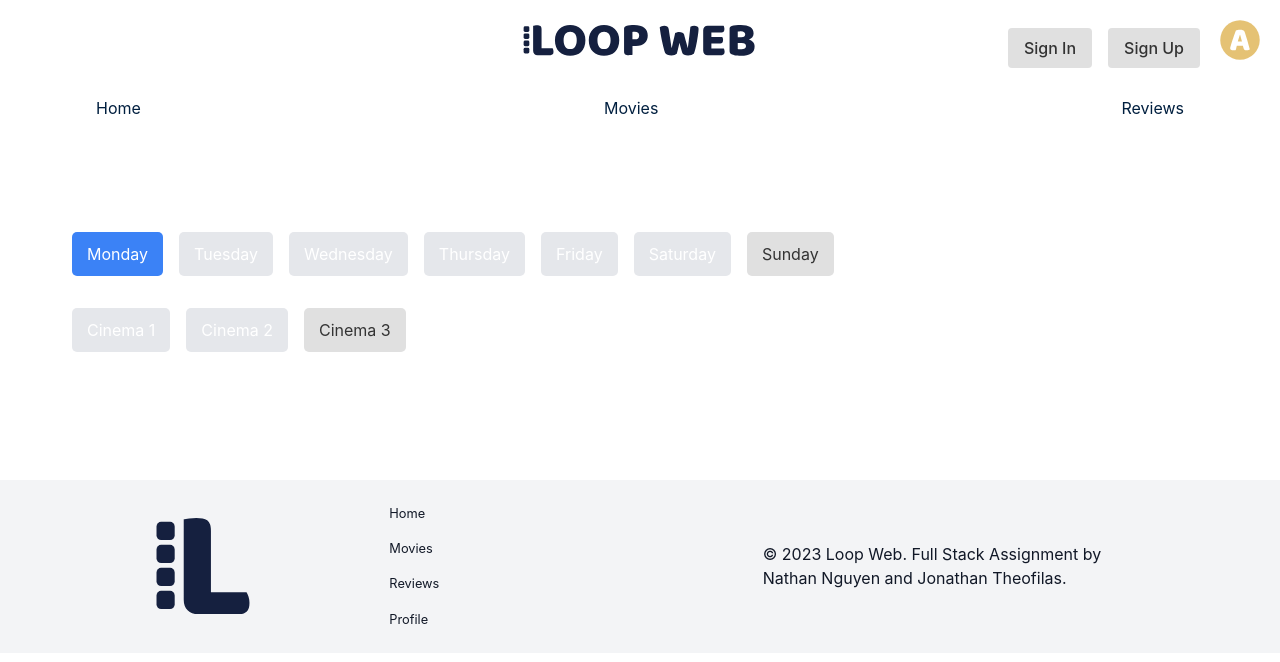
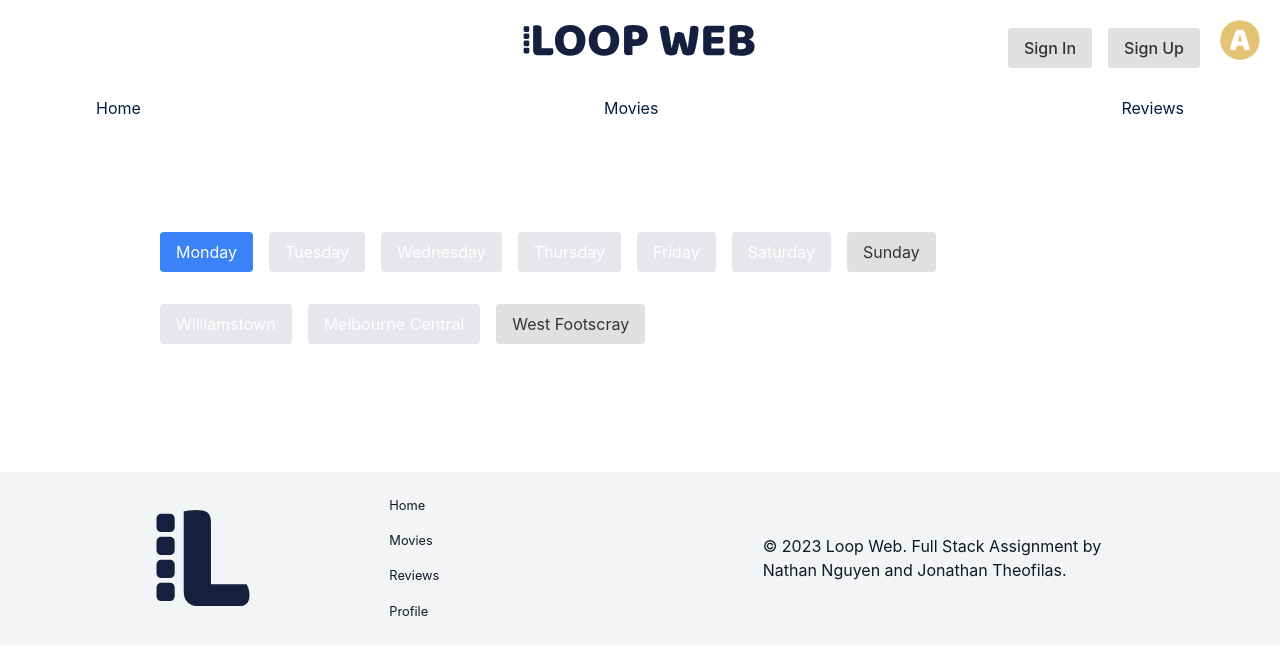
Before and after one commit to barthollomew/loop-web, a React (Create React App) app: page /movies in a window 1280 px wide. Both pictures are taken after a click on the button "Monday". Shown: the top 662 px of the page. Built offline with nearby package versions, Linux system fonts and the light colour scheme.

Commit message:
Added working movie times and dates

```diff
--- a/src/components/Movies/Movies.js
+++ b/src/components/Movies/Movies.js
@@ -1,14 +1,13 @@
-import React, { useState } from 'react';
-import { Link, useNavigate } from 'react-router-dom';
-import './Movies.css';
-import ReviewModal from '../Reviews/ReviewModal';
+import React, { useState } from "react";
+import { Link, useNavigate } from "react-router-dom";
+import ReviewModal from "../Reviews/ReviewModal";
+import "./Movies.css";
 
 const Movies = () => {
   const [selectedDay, setSelectedDay] = useState(null);
   const [selectedCinema, setSelectedCinema] = useState(null);
-
   const [showReviewModal, setShowReviewModal] = useState(false);
-    const [currentMovieForReview, setCurrentMovieForReview] = useState('');
+  const [currentMovieForReview, setCurrentMovieForReview] = useState("");
 
   const handleOpenReview = (movieTitle) => {
     setCurrentMovieForReview(movieTitle);
@@ -16,9 +15,9 @@ const Movies = () => {
   };
 
   const isUserAuthenticated = () => {
-        const currentUser = JSON.parse(localStorage.getItem('currentUser') || '{}');
+    const currentUser = JSON.parse(localStorage.getItem("currentUser") || "{}");
     return Boolean(currentUser.name);
-    }
+  };
 
   const navigate = useNavigate();
 
@@ -28,32 +27,88 @@ const Movies = () => {
     } else {
       navigate("/SignIn");
     }
-    }
+  };
 
+  const days = [
+    "Monday",
+    "Tuesday",
+    "Wednesday",
+    "Thursday",
+    "Friday",
+    "Saturday",
+    "Sunday",
+  ];
+  const cinemas = ["Williamstown", "Melbourne Central", "West Footscray"];
 
-    const days = ["Monday", "Tuesday", "Wednesday", "Thursday", "Friday", "Saturday", "Sunday"];
-    const cinemas = ["Cinema 1", "Cinema 2", "Cinema 3"];
   const movies = [
     {
-            title: "Movie 1",
-            sessionTimes: ["10:00", "12:30", "15:00", "18:00"],
-            imgSrc: "path/to/placeholder/image1.png"
+      title: "Shrek 1",
+      imgSrc: "shrek1.jpg",
+      showings: {
+        Monday: {
+          Williamstown: ["10:00", "14:00"],
+
+          "West Footscray": ["12:00", "18:00"],
+        },
+        Wednesday: { "Melbourne Central": ["10:00", "16:00"] },
+        Saturday: { "West Footscray": ["11:00", "15:00"] },
+      },
     },
     {
-            title: "Movie 2",
-            sessionTimes: ["11:00", "13:30", "16:00", "19:00"],
-            imgSrc: "path/to/placeholder/image2.png"
-        }
+      title: "Shrek 2",
+      imgSrc: "shrek2.jpg",
+      showings: {
+        Tuesday: { "Melbourne Central": ["10:00", "16:00", "20:00"] },
+        Thursday: { Williamstown: ["09:00", "12:00"] },
+        Sunday: { "West Footscray": ["12:00", "17:00"] },
+      },
+    },
+    {
+      title: "Shrek 3",
+      imgSrc: "shrek3.jpg",
+      showings: {
+        Monday: {
+          Williamstown: ["11:00", "15:00"],
+          "Melbourne Central": ["14:00"],
+        },
+        Friday: { "West Footscray": ["10:00", "14:00", "18:00"] },
+        Sunday: { "Melbourne Central": ["13:00", "17:00"] },
+      },
+    },
+    {
+      title: "Shrek 4",
+      imgSrc: "shrek4.jpg",
+      showings: {
+        Tuesday: { "West Footscray": ["12:00", "16:00", "20:00"] },
+        Wednesday: { "Melbourne Central": ["09:00", "13:00"] },
+        Saturday: { Williamstown: ["11:00", "15:00"] },
+      },
+    },
+    {
+      title: "Kek",
+      imgSrc: "shrekek.jpg",
+      showings: {
+        Tuesday: { "Melbourne Central": ["12:00", "15:00", "19:00"] },
+        Friday: { Williamstown: ["13:00", "18:00"] },
+        Sunday: { "West Footscray": ["11:00", "16:00"] },
+      },
+    },
   ];
+
+  const filteredMovies = movies.filter(
+    (movie) => movie.showings[selectedDay]?.[selectedCinema]
+  );
 
   return (
     <div className="pt-16 pb-16 text-center">
-            <div className="movies-container p-8">
-                <div className="days flex gap-4 mb-8">
-                    {days.map(day => (
+      <div className="max-w-screen-lg mx-auto p-8">
+        <div className="flex gap-4 mb-8">
+          {days.map((day) => (
             <button
               key={day}
-                            className={`day ${selectedDay === day ? 'bg-blue-500 text-white' : 'bg-gray-200'}`}
+              className={`px-4 py-2 rounded ${
+                selectedDay === day ? "bg-blue-500 text-white" : "bg-gray-200"
+              } transition-colors duration-300`}
               onClick={() => {
                 setSelectedDay(day);
                 setSelectedCinema(null);
@@ -65,11 +120,15 @@ const Movies = () => {
         </div>
 
         {selectedDay && (
-                    <div className="cinemas flex gap-4 mb-8">
-                        {cinemas.map(cinema => (
+          <div className="flex gap-4 mb-8">
+            {cinemas.map((cinema) => (
               <button
                 key={cinema}
-                                className={`cinema ${selectedCinema === cinema ? 'bg-blue-500 text-white' : 'bg-gray-200'}`}
+                className={`px-4 py-2 rounded ${
+                  selectedCinema === cinema
+                    ? "bg-blue-500 text-white"
+                    : "bg-gray-200"
+                } transition-colors duration-300`}
                 onClick={() => setSelectedCinema(cinema)}
               >
                 {cinema}
@@ -78,27 +137,46 @@ const Movies = () => {
           </div>
         )}
 
-                    {selectedCinema && (
-                        <div className="movie-list grid gap-4">
-                            {movies.map(movie => (
-                                <div key={movie.title} className="movie p-4 bg-gray-200 rounded shadow">
-                                    <img src={movie.imgSrc} alt={movie.title} className="movie-image mb-4" />
-                                    <h2 className="movie-title mb-4">{movie.title}</h2>
-                                    <div className="session-times flex gap-4">
-                                        {movie.sessionTimes.map(time => (
+        {selectedDay && selectedCinema && (
+          <div className="grid gap-4">
+            {filteredMovies.length > 0 ? (
+              filteredMovies.map((movie) => {
+                const showings = movie.showings[selectedDay][selectedCinema];
+                return (
+                  <div
+                    key={movie.title}
+                    className="p-4 bg-gray-200 rounded shadow-lg hover:shadow-md transition-shadow duration-300"
+                  >
+                    <img
+                      src={process.env.PUBLIC_URL + "/images/" + movie.imgSrc}
+                      alt={movie.title}
+                      className="mx-auto w-32 h-32 object-cover rounded mb-4"
+                    />
+                    <h2 className="text-xl font-bold mb-4">{movie.title}</h2>
+                    <div className="flex gap-4">
+                      {showings.map((time) => (
                         <Link key={time} to="/SeatSelection">
-                                                <span className="time p-2 bg-blue-500 text-white rounded cursor-pointer">
+                          <span className="px-4 py-2 bg-blue-500 text-white rounded cursor-pointer hover:bg-blue-700 transition-colors duration-300">
                             {time}
                           </span>
                         </Link>
                       ))}
                     </div>
-                                    <button onClick={() => handleReviewClick(movie.title)}>Leave a Review</button>
+                    <button
+                      onClick={() => handleReviewClick(movie.title)}
+                      className="mt-2 bg-blue-500 text-white rounded px-4 py-2 hover:bg-blue-700 transition-colors duration-300"
+                    >
+                      Leave a Review
+                    </button>
                   </div>
-                            ))}
+                );
+              })
+            ) : (
+              <p>No movies showing on this day.</p>
+            )}
           </div>
         )}
-                    {/* Review Modal */}
+
         {showReviewModal && (
           <ReviewModal
             movieTitle={currentMovieForReview}
@@ -108,6 +186,6 @@ const Movies = () => {
       </div>
     </div>
   );
-}
+};
 
 export default Movies;
```
Lines whose indentation alone changed are shown as unchanged.
